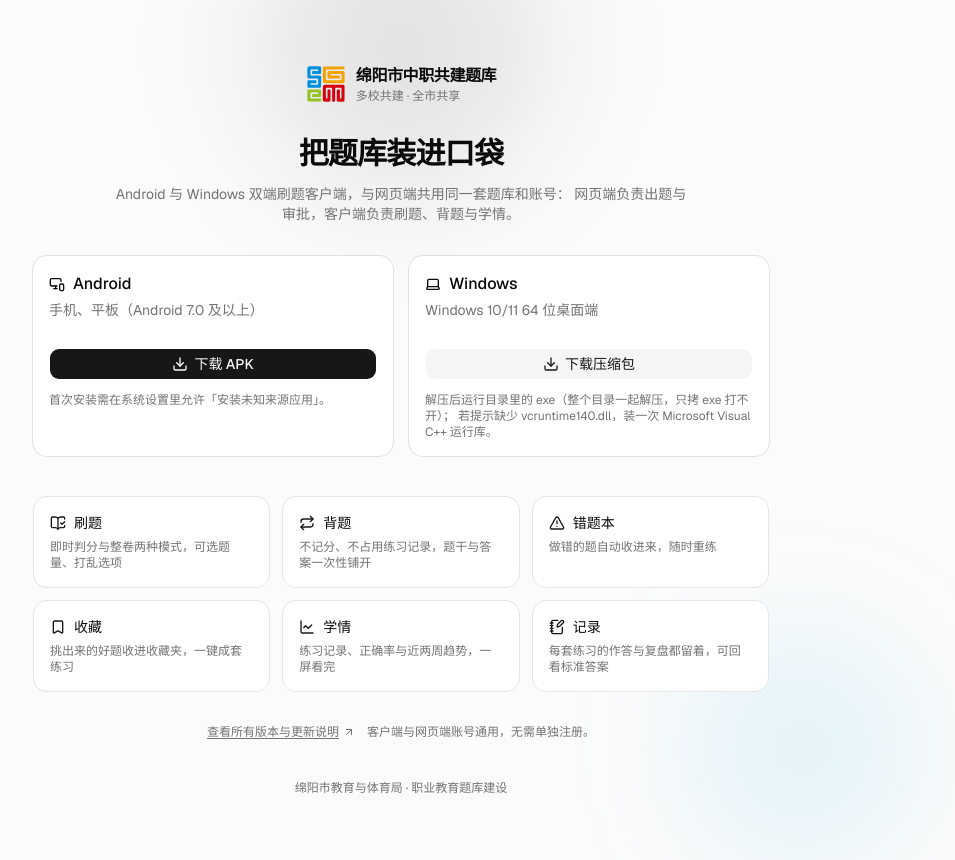
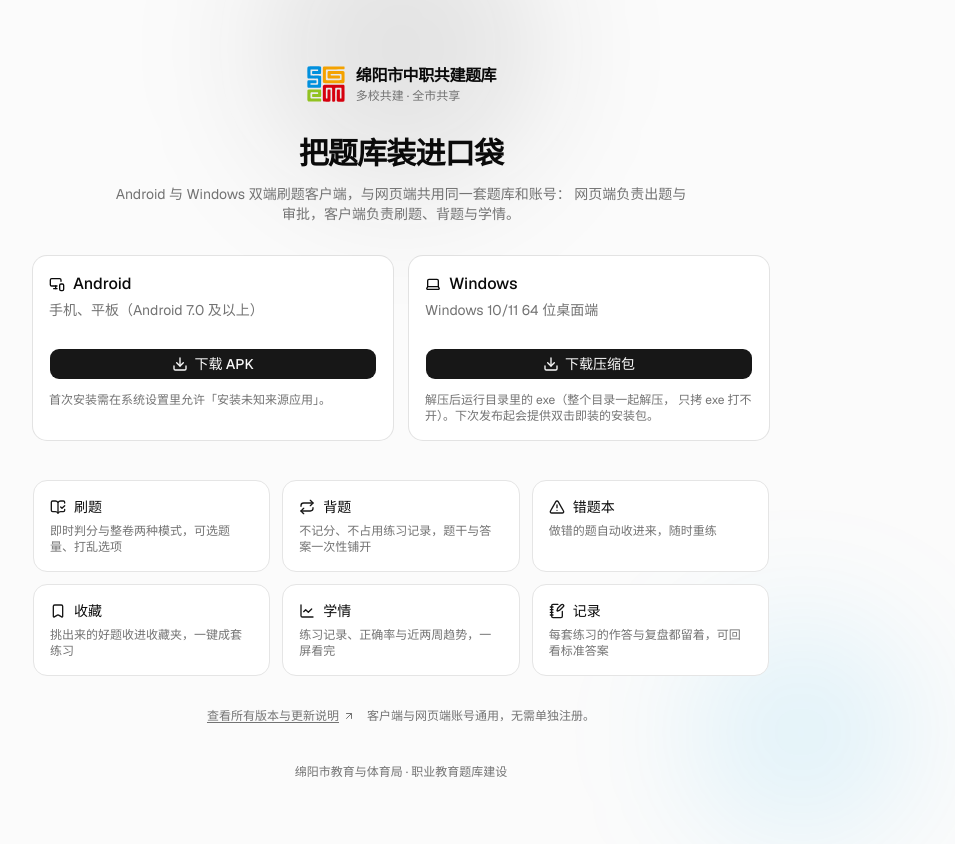
Before and after one commit to yinleiCoder/mianyang-quesiton-bank, a Next.js app: page /download in a window 1280 px wide. Shown: the whole page, without its empty margins (239-1194 px from the left). Built offline with nearby package versions, Linux system fonts and the light colour scheme; no server answers.

Commit message:
应用内更新

```diff
--- a/app/download/page.jsx
+++ b/app/download/page.jsx
@@ -35,12 +35,23 @@ export const metadata = {
 
 const REPO = "yinleiCoder/mianyang-quiz"
 const RELEASES = `https://github.com/${REPO}/releases`
-// 资产名固定（不带版本号），所以这三个链接长期有效
+// 资产名固定（不带版本号），所以这几个链接长期有效
 const APK_URL = `${RELEASES}/latest/download/mianyang_quiz-android.apk`
-const ZIP_URL = `${RELEASES}/latest/download/mianyang_quiz-windows-x64.zip`
+// Asset 名与客户端仓库流水线里的**逐字一致**（那边特意不带版本号）。
+// Windows 默认给**安装包**：双击装完，自动建桌面快捷方式，不需要管理员权限，
+// 也不用管 C 运行库（随包带着）。zip 留给需要绿色版的人，是次要入口。
+const WIN_SETUP_ASSET = "mianyang_quiz-windows-x64-setup.exe"
+const WIN_ZIP_ASSET = "mianyang_quiz-windows-x64.zip"
+const WIN_SETUP_URL = `${RELEASES}/latest/download/${WIN_SETUP_ASSET}`
+const WIN_ZIP_URL = `${RELEASES}/latest/download/${WIN_ZIP_ASSET}`
 
-// 最近一个 Release 的版本号，只用于展示；取不到（还没发过版、或接口限流）就返回 null，
-// 页面照常显示，不因为一个装饰性字段把整页拖垮。
+// 最近一个 Release 的版本号与**它实际带了哪些资产**。
+// 取不到（还没发过版、或接口限流）就返回 null，页面照常显示，
+// 不因为一个装饰性字段把整页拖垮。
+//
+// 为什么要看资产列表：安装包是后加的资产，**比它更早的 Release 里只有 zip**。
+// 而 `/releases/latest/download/<名字>` 在资产不存在时是 **404** ——
+// 不查就点，用户拿到的是一个死链（安装器那一步构建失败时也会出现这种情况）。
 async function latestRelease() {
   try {
     const res = await fetch(`https://api.github.com/repos/${REPO}/releases/latest`, {
@@ -48,10 +59,28 @@ async function latestRelease() {
     })
     if (!res.ok) return null
     const data = await res.json()
-    return { tag: data.tag_name, publishedAt: data.published_at }
+    const names = new Set((data.assets ?? []).map((a) => a.name))
+    return {
+      tag: data.tag_name,
+      publishedAt: data.published_at,
+      hasSetup: names.has(WIN_SETUP_ASSET),
+      hasZip: names.has(WIN_ZIP_ASSET),
+    }
   } catch {
     return null
   }
+}
+
+/// Windows 主按钮该指向哪：优先安装包，退而求其次压缩包，再不行去 Release 页自己找。
+///
+/// **查不到资产列表时（release 为 null）选 zip**：那说明接口挂了或被限流，
+/// 而 zip 是历来每个版本都有、几乎不会缺的那个。宁可给用户一个能用的旧形态，
+/// 也不要赌一个可能 404 的链接。
+function windowsDownload(release) {
+  if (!release) return { url: WIN_ZIP_URL, setup: false }
+  if (release.hasSetup) return { url: WIN_SETUP_URL, setup: true }
+  if (release.hasZip) return { url: WIN_ZIP_URL, setup: false }
+  return { url: RELEASES, setup: false }
 }
 
 const FEATURES = [
@@ -65,6 +94,7 @@ const FEATURES = [
 
 export default async function DownloadPage() {
   const release = await latestRelease()
+  const win = windowsDownload(release)
 
   return (
     <div className="relative flex min-h-svh flex-1 flex-col bg-muted/40">
@@ -138,18 +168,42 @@ export default async function DownloadPage() {
               <CardDescription>Windows 10/11 64 位桌面端</CardDescription>
             </CardHeader>
             <CardContent className="space-y-3">
+              {/* 不再用 variant="secondary"：安装包现在是推荐路径，
+                  灰按钮会让人以为它是次选。 */}
               <Button
                 className="w-full"
-                variant="secondary"
                 nativeButton={false}
-                render={<a href={ZIP_URL} />}
+                render={<a href={win.url} />}
               >
-                <DownloadIcon className="size-4" /> 下载压缩包
+                <DownloadIcon className="size-4" />
+                {win.setup ? "下载安装包" : "下载压缩包"}
               </Button>
-              <p className="text-xs text-muted-foreground">
-                解压后运行目录里的 exe（<span className="font-medium">整个目录一起解压</span>，只拷 exe 打不开）；
-                若提示缺少 vcruntime140.dll，装一次 Microsoft Visual C++ 运行库。
-              </p>
+
+              {win.setup ? (
+                <>
+                  <p className="text-xs text-muted-foreground">
+                    双击安装即可，会自动创建桌面与开始菜单快捷方式；
+                    <span className="font-medium">不需要管理员权限</span>，电脑上也不用另装运行库。
+                  </p>
+                  <p className="text-xs text-muted-foreground">
+                    免安装版：
+                    <a
+                      href={WIN_ZIP_URL}
+                      className="underline underline-offset-2 hover:text-foreground"
+                    >
+                      下载压缩包
+                    </a>
+                    （解压后运行整个目录里的 exe，只拷 exe 打不开）
+                  </p>
+                </>
+              ) : (
+                // 走到这里说明**这个版本还没有安装包**（更早的 Release，或安装器那步构建失败）。
+                // 文案要跟着换 —— 按钮上写着"下载压缩包"却还教人"双击安装"就成了驴唇不对马嘴。
+                <p className="text-xs text-muted-foreground">
+                  解压后运行目录里的 exe（<span className="font-medium">整个目录一起解压</span>，
+                  只拷 exe 打不开）。下次发布起会提供双击即装的安装包。
+                </p>
+              )}
             </CardContent>
           </Card>
         </div>
```
